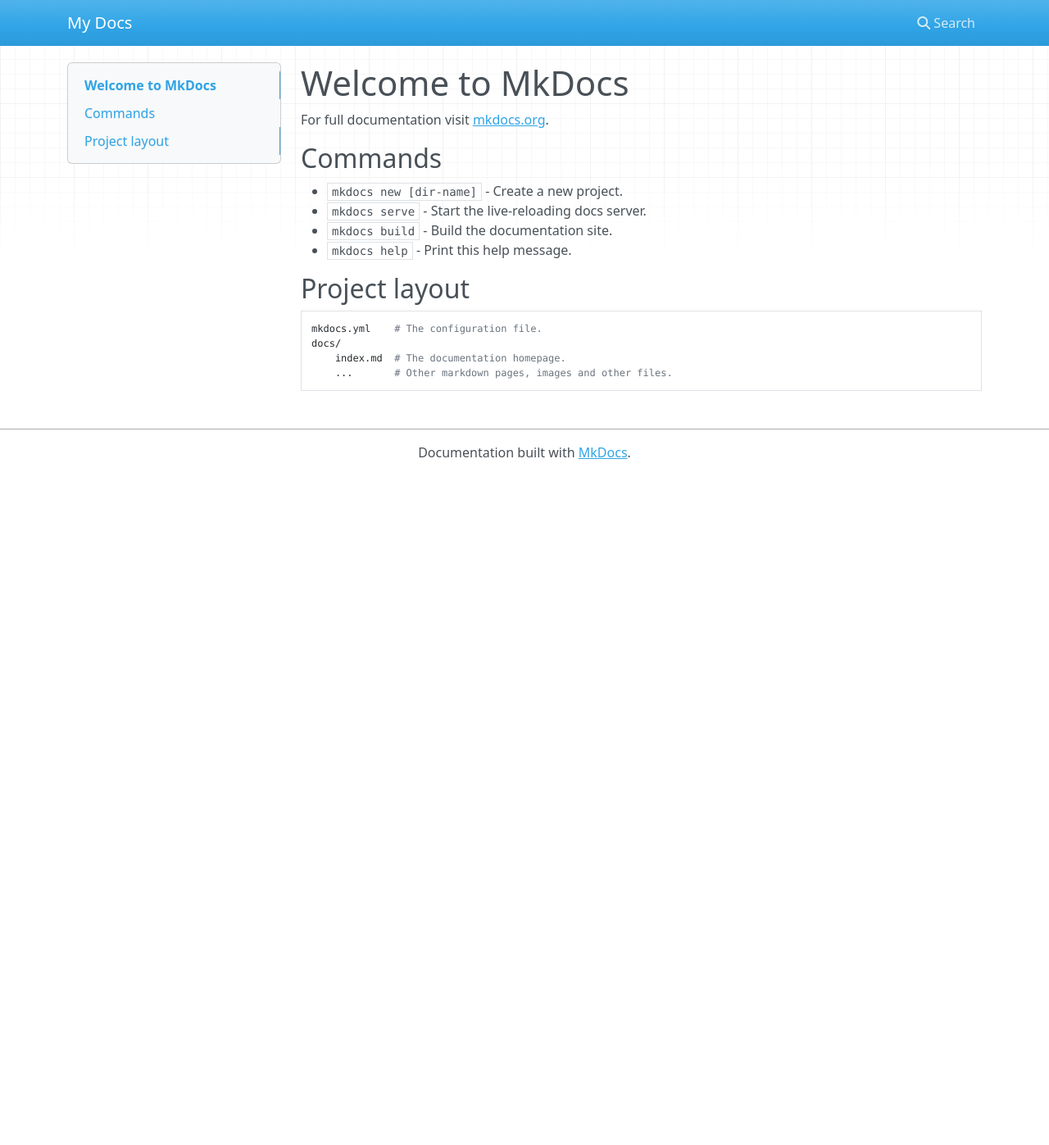
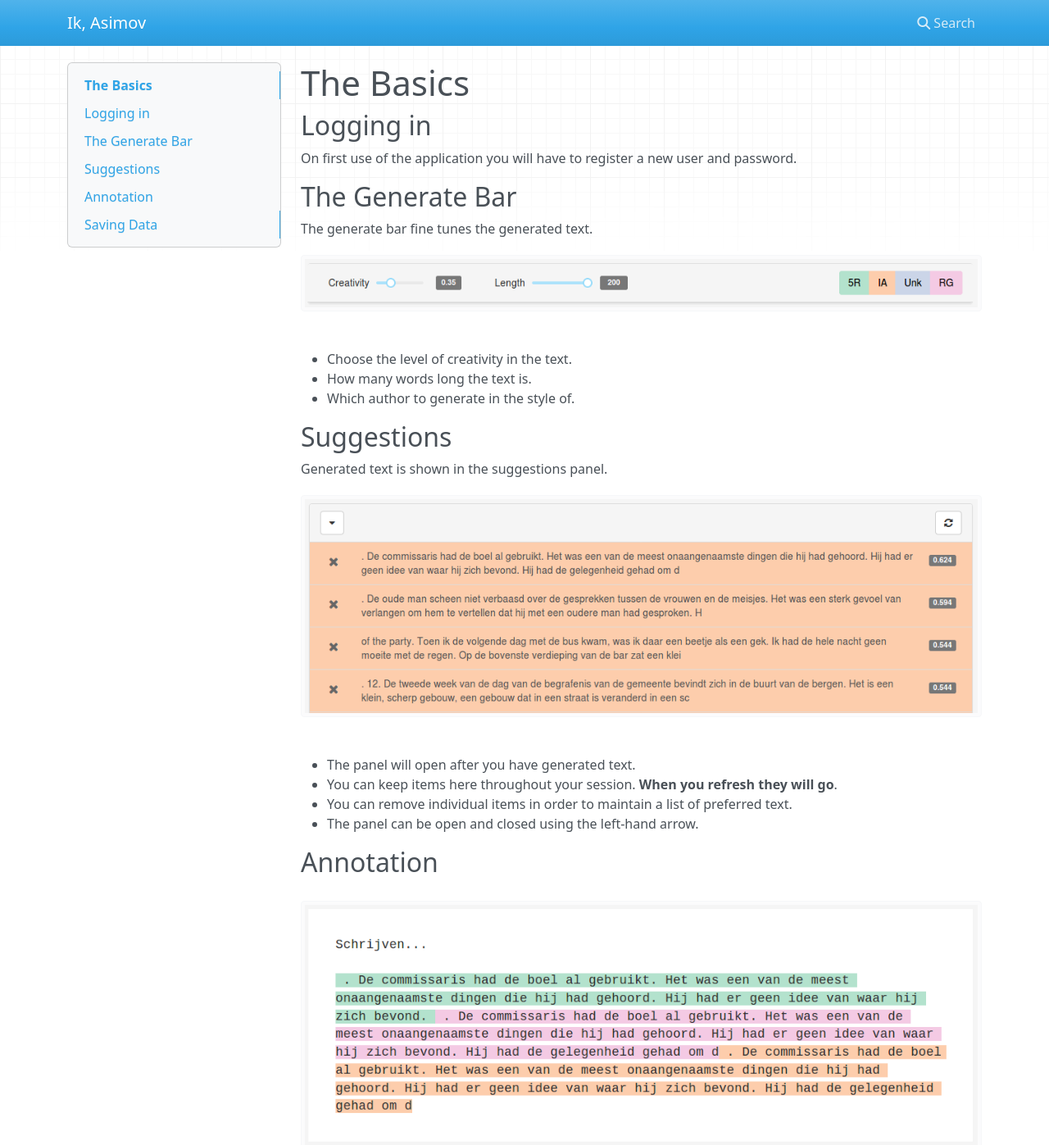
Before and after one commit to burtenshaw/weasimov-documentation, an MkDocs documentation site: the page built from docs/index.md, in a window 1280 px wide and 1400 px high. Shown: the top 1397 px of the window at 82% size. Built offline with MkDocs 1.6.1, drawn with Linux system fonts in a browser that asks for light colours; nearby versions of some CDN libraries; some of the changed text lies outside the part shown.

Commit message:
Basics Page

```diff
--- a/docs/index.md
+++ b/docs/index.md
@@ -1,17 +1,32 @@
-# Welcome to MkDocs
+# The Basics
 
-For full documentation visit [mkdocs.org](http://mkdocs.org).
+## Logging in
+On first use of the application you will have to register a new user and password.
 
-## Commands
+## The Generate Bar
+The generate bar fine tunes the generated text.
+![generate bar](/images/generate_bar.png)
 
-* `mkdocs new [dir-name]` - Create a new project.
-* `mkdocs serve` - Start the live-reloading docs server.
-* `mkdocs build` - Build the documentation site.
-* `mkdocs help` - Print this help message.
+- Choose the level of creativity in the text.
+- How many words long the text is.
+- Which author to generate in the style of.
 
-## Project layout
+## Suggestions
+Generated text is shown in the suggestions panel.
+![suggestions](/images/suggestions.png)
 
-    mkdocs.yml    # The configuration file.
-    docs/
-        index.md  # The documentation homepage.
-        ...       # Other markdown pages, images and other files.
+- The panel will open after you have generated text.
+- You can keep items here throughout your session. **When you refresh they will go**.
+- You can remove individual items in order to maintain a list of preferred text.
+- The panel can be open and closed using the left-hand arrow.
+
+## Annotation
+![annotation](/images/annotation.png)
+
+- As text is inserted into the document it will use the annotation of the model that was used.
+- The user's text will appear in white.
+- As you edit the generated text, its annotation will fade to white.
+
+## Saving Data
+
+Your text is saved automatically.
--- a/mkdocs.yml
+++ b/mkdocs.yml
@@ -1 +1 @@
-site_name: My Docs
+site_name: Ik, Asimov
```
Also changed, not shown: docs/images/annotation.png (added), docs/images/generate_bar.png (added), docs/images/suggestions.png (added).
